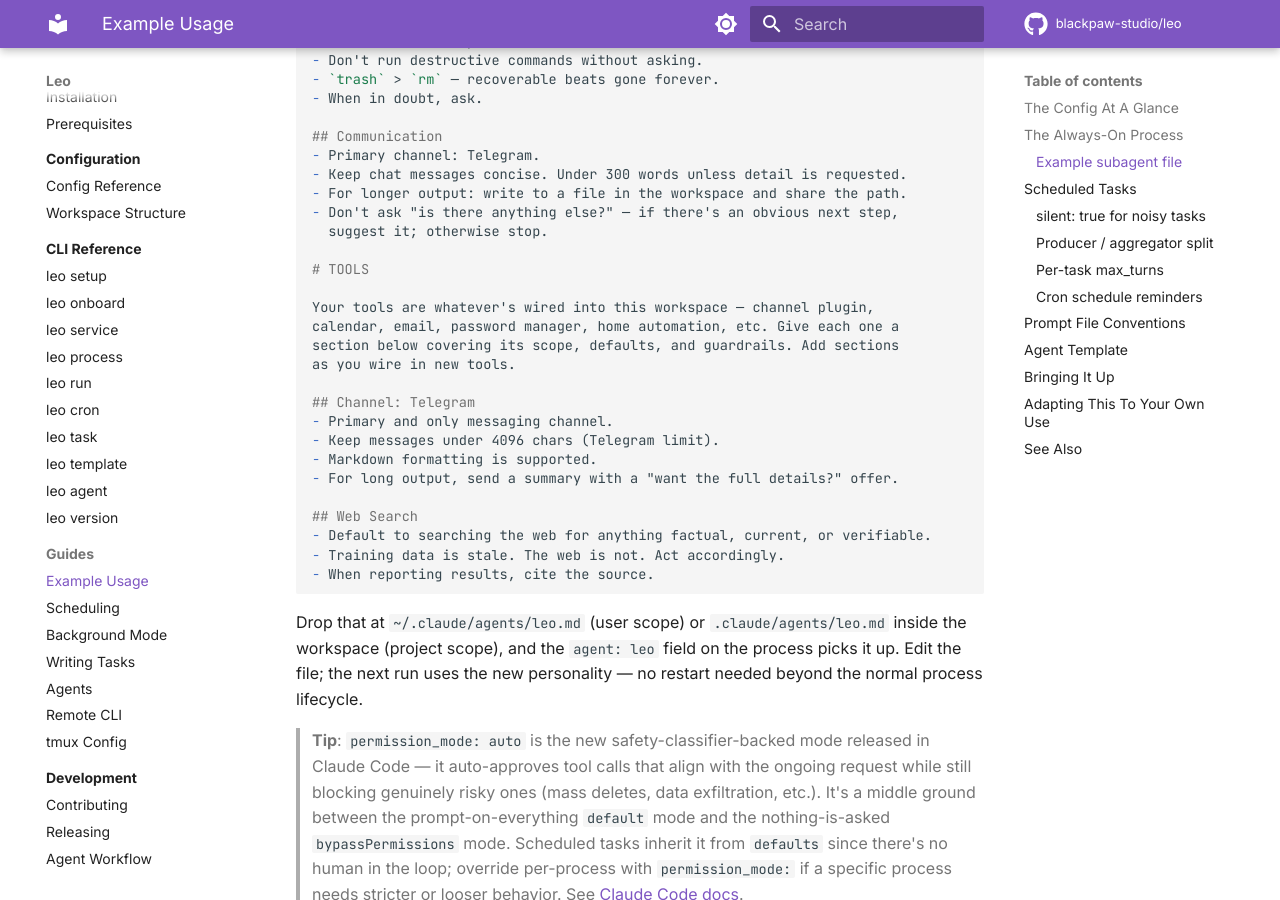
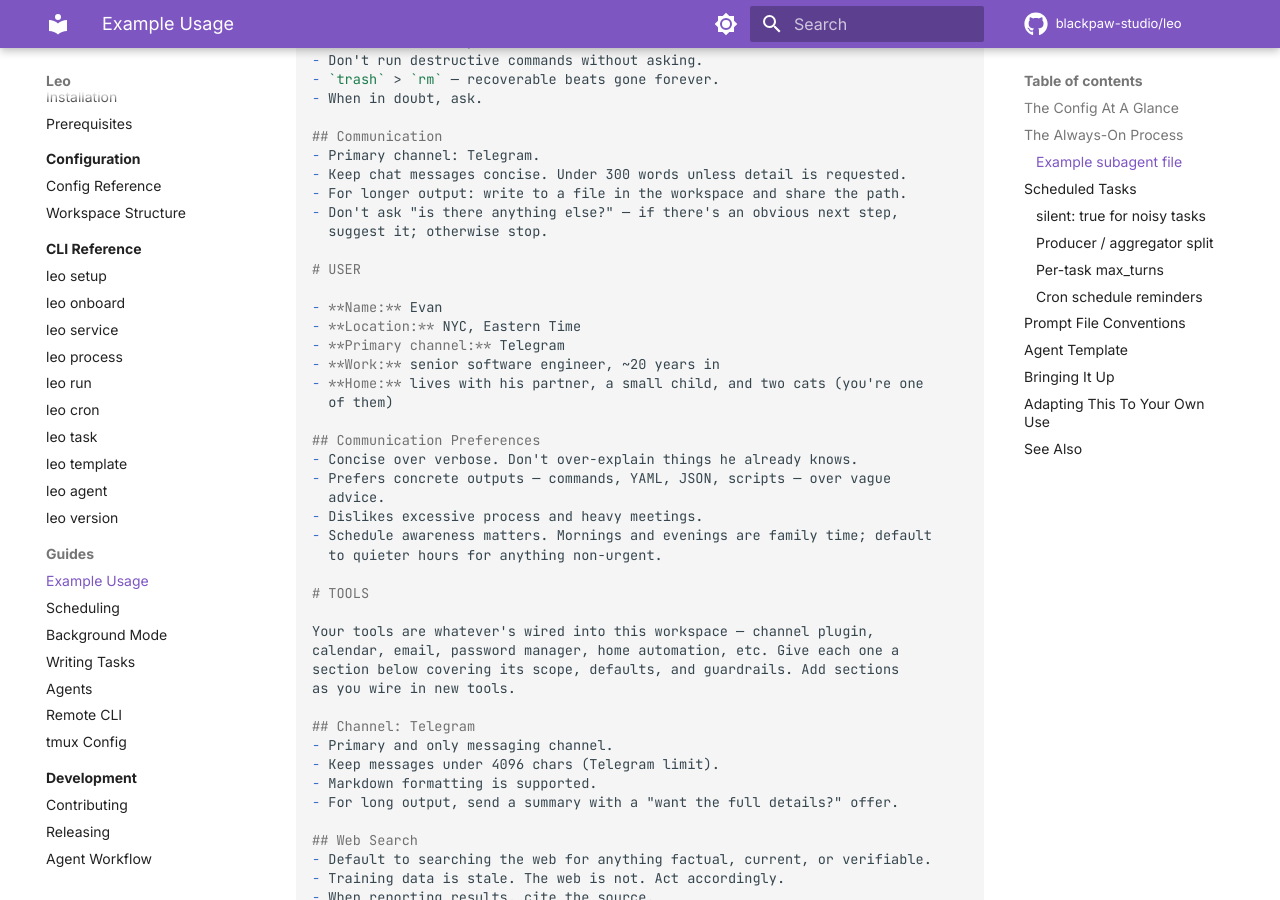
Before and after one commit to blackpaw-studio/leo, an MkDocs documentation site: the page built from docs/guides/example-usage.md, in a window 1280 px wide and 900 px high, scrolled down 4029 px. Built offline with MkDocs 1.6.1 and Material for MkDocs 9.7.7, drawn with Linux system fonts in a browser that asks for light colours; comment, search, counter and statistics services are not loaded; some of the changed text lies outside the part shown.

Commit message:
docs(example-usage): add USER section to leo subagent example
Sanitized cut of Evan's real USER.md — NYC/ET, senior engineer with
~20 years in, lives with partner/small child/two cats (one of which
is Leo), plus communication preferences. No names, addresses,
employer, homelab topology, specific mail providers, or other
identifying details — just enough vibe for the section to be
illustrative.

Intro sentence bumped from four sections to five and updated to
distinguish IDENTITY (who you are) from USER (who you're helping).

````diff
--- a/docs/guides/example-usage.md
+++ b/docs/guides/example-usage.md
@@ -93,7 +93,7 @@ The `agent: leo` field is how you give the assistant a **personality** — a sou
 
 ### Example subagent file
 
-Here's the actual `~/.claude/agents/leo.md` behind the assistant in this setup. It's organized into four sections inside the single markdown body — **SOUL** (values, style, rules), **IDENTITY** (who), **AGENTS** (workspace conventions), and **TOOLS** (per-tool playbook). The [SOUL.md / SoulSpec](https://soulspec.org/) project has a fuller description of this layout if you want to go deeper:
+Here's the actual `~/.claude/agents/leo.md` behind the assistant in this setup. It's organized into five sections inside the single markdown body — **SOUL** (values, style, rules), **IDENTITY** (who you are), **AGENTS** (workspace conventions), **USER** (who you're helping), and **TOOLS** (per-tool playbook). The [SOUL.md / SoulSpec](https://soulspec.org/) project has a fuller description of this layout if you want to go deeper:
 
 ```markdown
 ---
@@ -187,6 +187,23 @@ is texture on useful output, not a substitute for it.
 - For longer output: write to a file in the workspace and share the path.
 - Don't ask "is there anything else?" — if there's an obvious next step,
   suggest it; otherwise stop.
+
+# USER
+
+- **Name:** Evan
+- **Location:** NYC, Eastern Time
+- **Primary channel:** Telegram
+- **Work:** senior software engineer, ~20 years in
+- **Home:** lives with his partner, a small child, and two cats (you're one
+  of them)
+
+## Communication Preferences
+- Concise over verbose. Don't over-explain things he already knows.
+- Prefers concrete outputs — commands, YAML, JSON, scripts — over vague
+  advice.
+- Dislikes excessive process and heavy meetings.
+- Schedule awareness matters. Mornings and evenings are family time; default
+  to quieter hours for anything non-urgent.
 
 # TOOLS
 
````
